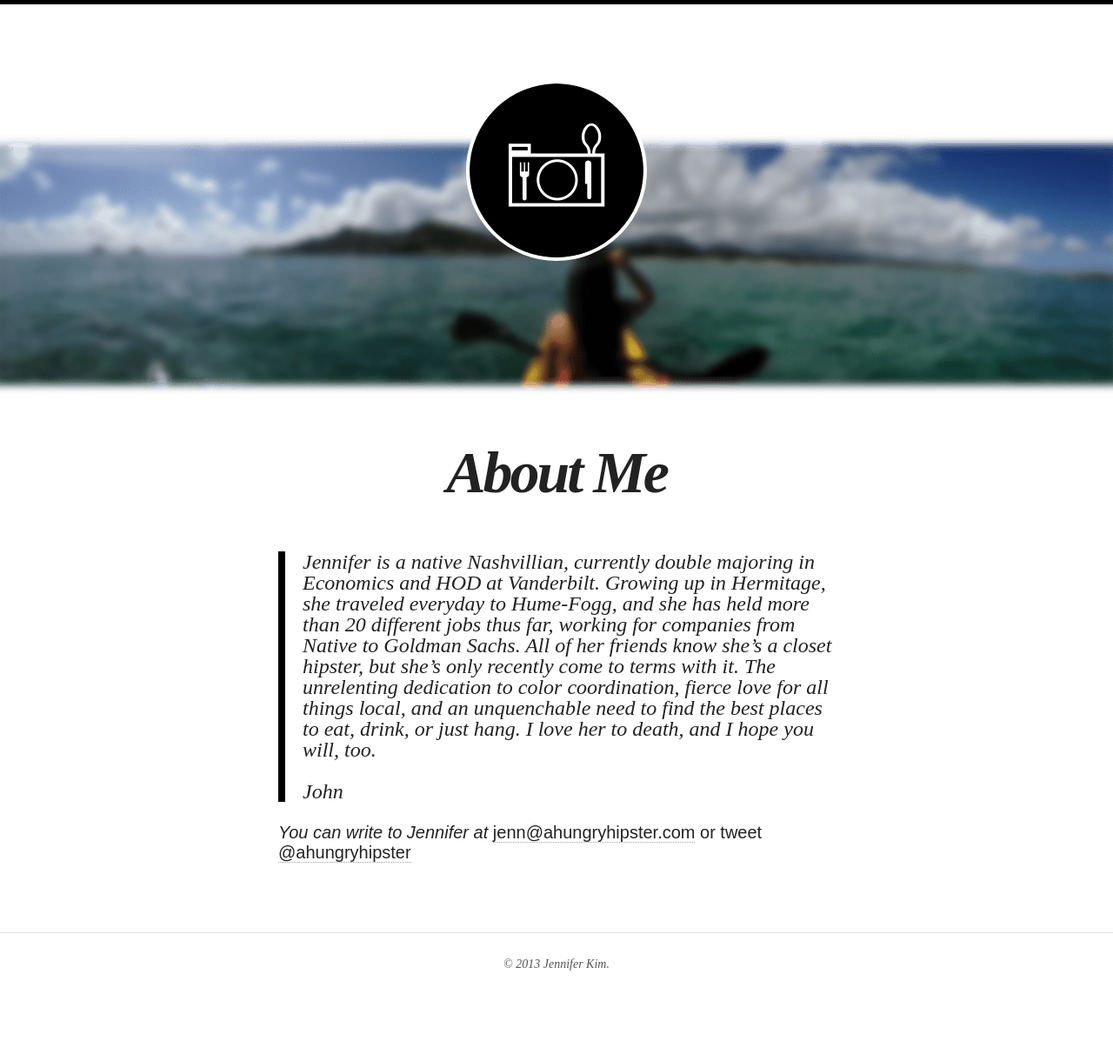
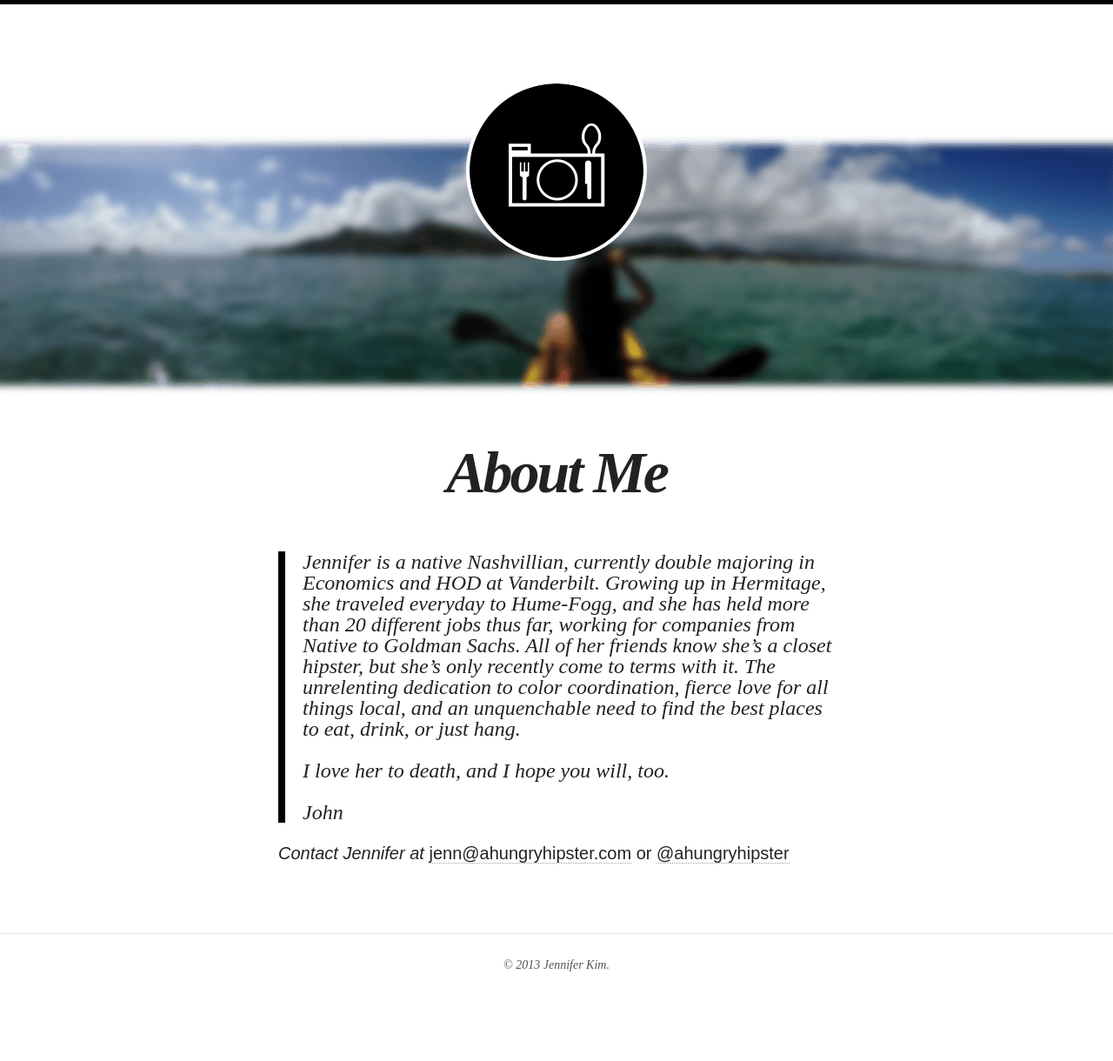
Before and after one commit to ahungryhipster/ahungryhipster.github.io, a Jekyll site: the page built from about.md, in a window 1280 px wide. Shown: the whole page at 87% size. Built offline with Jekyll 4.4.1, drawn with Linux system fonts in a browser that asks for light colours; nearby versions of some CDN libraries.

```diff
--- a/about.md
+++ b/about.md
@@ -8,8 +8,9 @@
 ---
 
 >Jennifer is a native Nashvillian, currently double majoring in Economics and HOD at Vanderbilt. Growing up in Hermitage, she traveled everyday to Hume-Fogg, and she has held more than 20 different jobs thus far, working for companies from Native to Goldman Sachs. All of her friends know she's a closet hipster, but she's only recently come to terms with it. The unrelenting dedication to color coordination, fierce love for all things local, and an unquenchable need to find the best places to eat, drink, or just hang.
+>
 >I love her to death, and I hope you will, too.
 >
 >John
 
-*You can write to Jennifer at* <a href="mailto:jenn@ahungryhipster.com?Subject=Hello!" target="_top">jenn@ahungryhipster.com</a> or tweet <a href="http://twitter.com/ahungryhipster">@ahungryhipster</a>
+*Contact Jennifer at* <a href="mailto:jenn@ahungryhipster.com?Subject=Hello!" target="_top">jenn@ahungryhipster.com</a> or <a href="http://twitter.com/ahungryhipster">@ahungryhipster</a>
```
